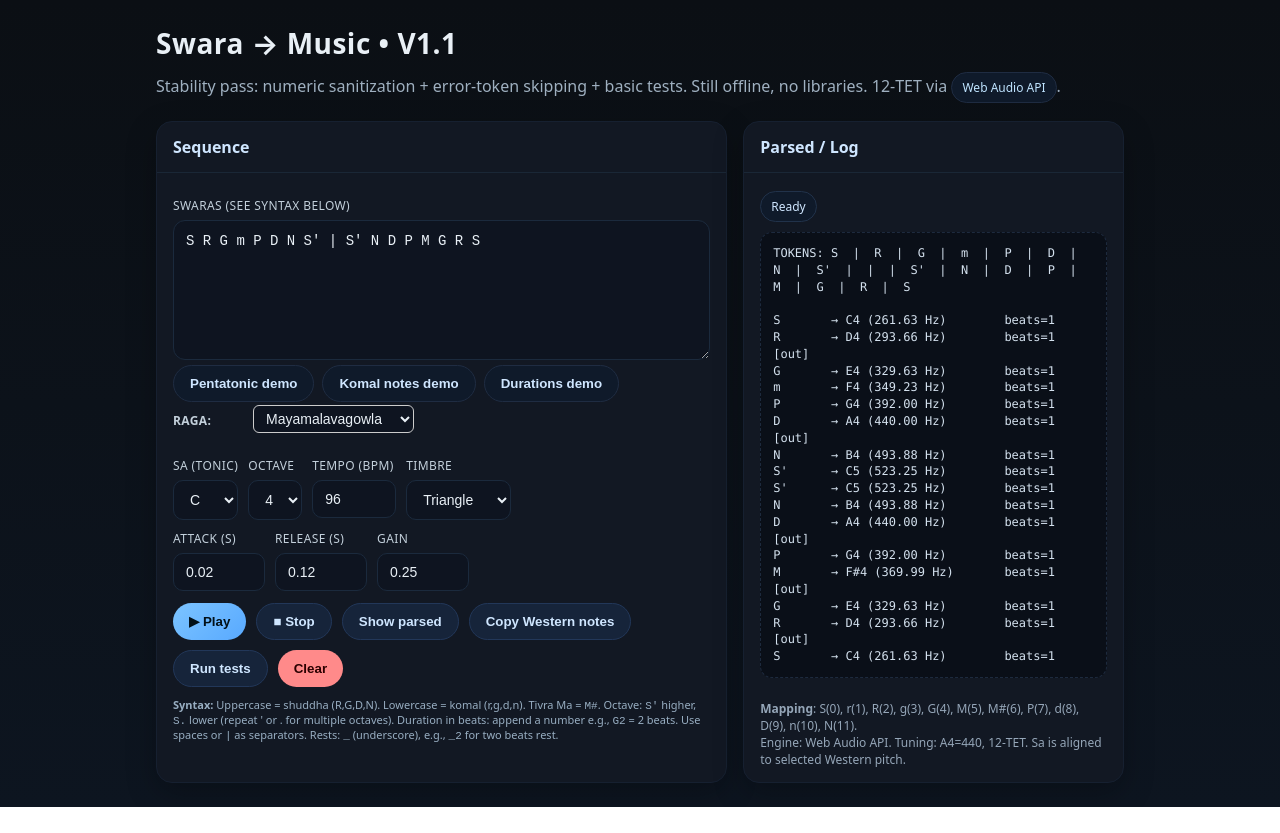
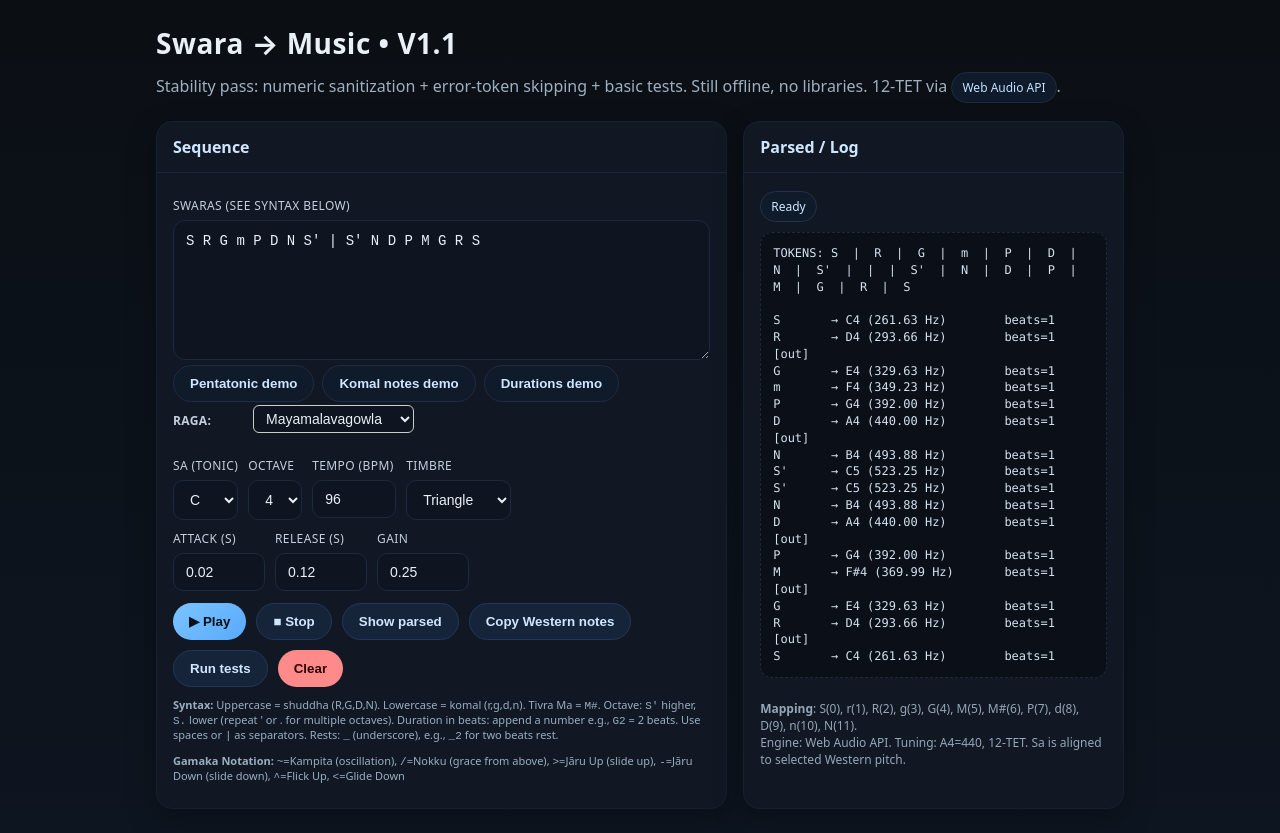
Before and after one commit to paramu99/swara-player, a plain HTML site: page index.html in a window 1280 px wide. Before the commit the page ends 807 px from the top, so only its background shows below. Drawn offline with Linux system fonts and the light colour scheme.

Commit message:
Update index.html
added help text

```diff
--- a/index.html
+++ b/index.html
@@ -95,7 +95,15 @@
           </div>
 
           <p class="mini" style="margin-top:10px"><strong>Syntax:</strong> Uppercase = shuddha (R,G,D,N). Lowercase = komal (r,g,d,n). Tivra Ma = <code>M#</code>. Octave: <code>S'</code> higher, <code>S.</code> lower (repeat ' or . for multiple octaves). Duration in beats: append a number e.g., <code>G2</code> = 2 beats. Use spaces or <code>|</code> as separators. Rests: <code>_</code> (underscore), e.g., <code>_2</code> for two beats rest.</p>
-        </div>
+          <p class="mini" style="margin-top:10px"><strong>Gamaka Notation:</strong>
+			  <code>~</code>=Kampita (oscillation),
+			  <code>/</code>=Nokku (grace from above),
+			  <code>&gt;</code>=Jāru Up (slide up),
+			  <code>-</code>=Jāru Down (slide down),
+			  <code>^</code>=Flick Up,
+			  <code>&lt;</code>=Glide Down
+		  </p>
+		</div>
       </div>
 
       <!-- Right: Output / Help -->
```
